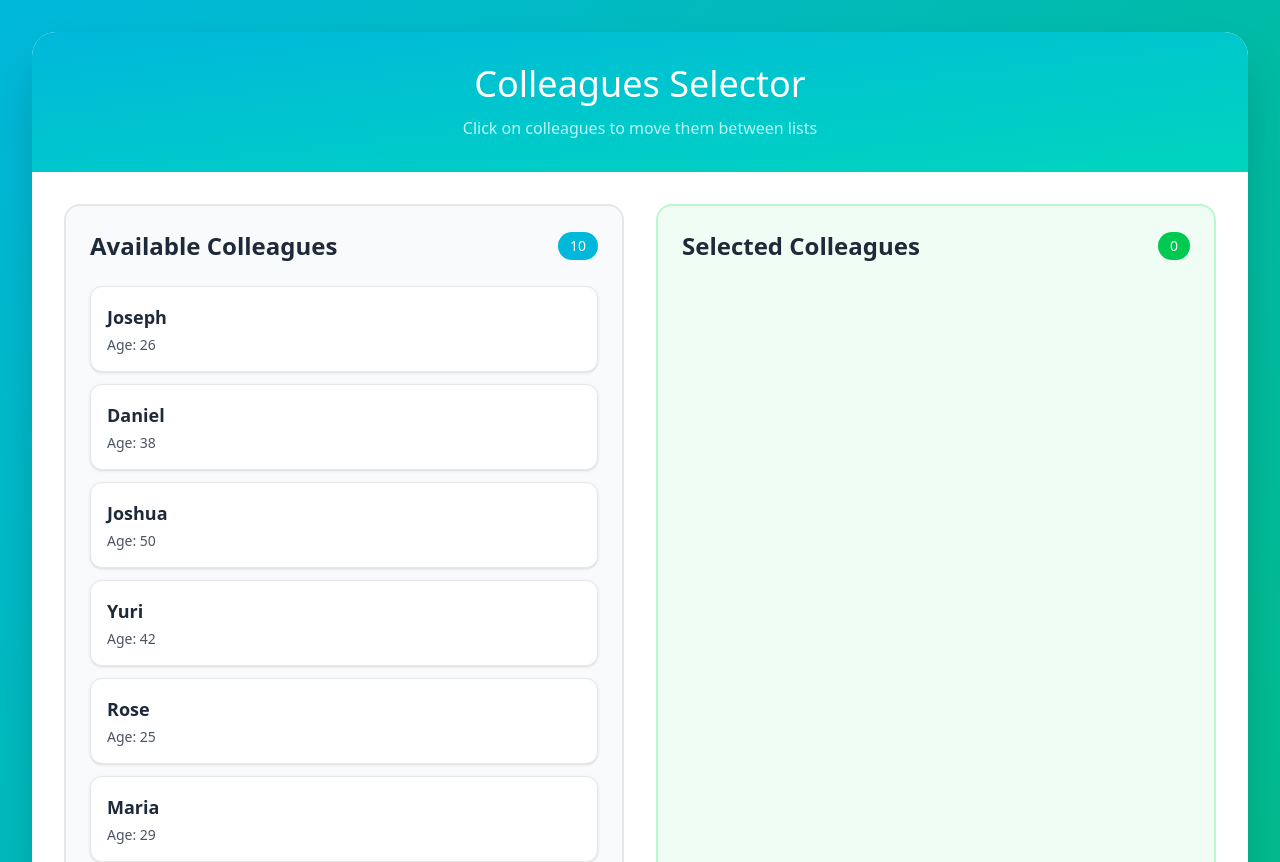
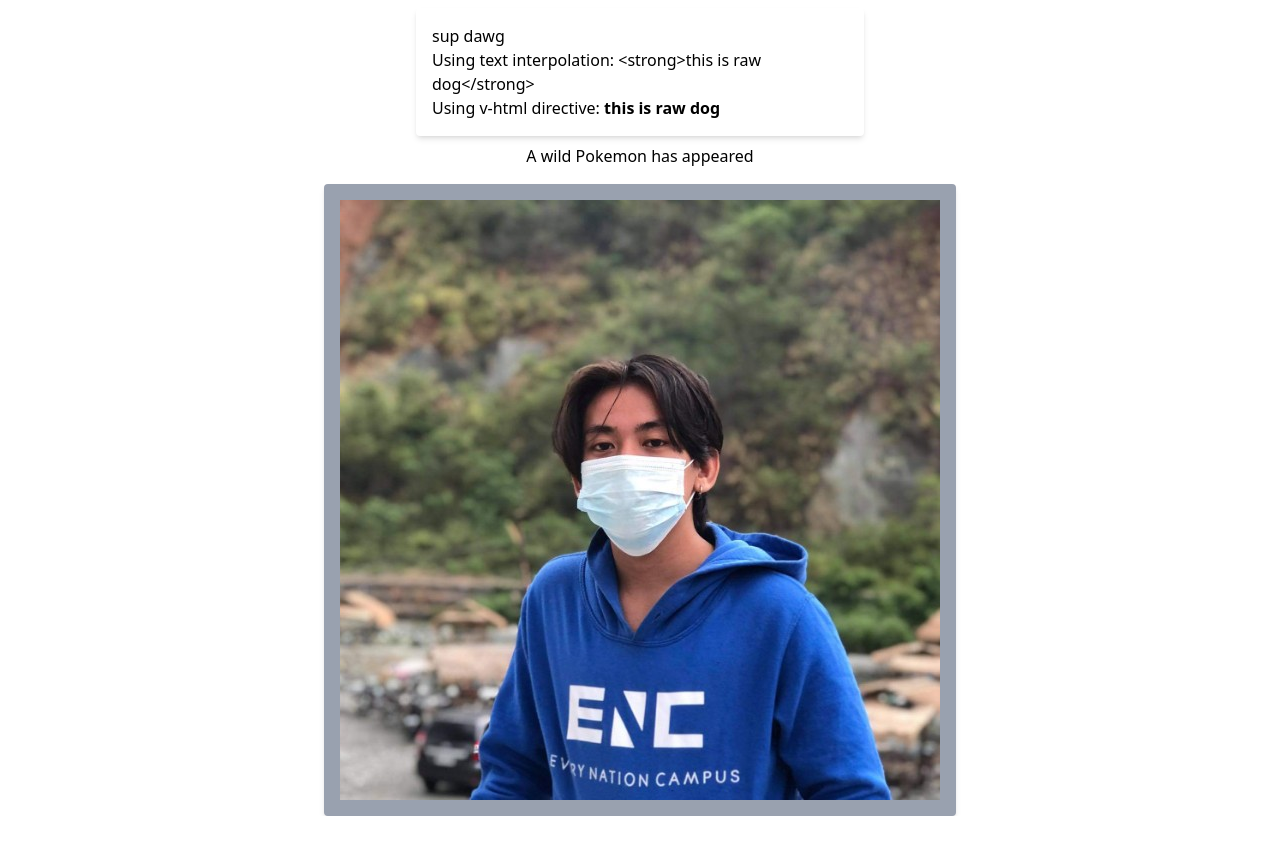
Before and after one commit to Miguelkarma/Colleague-Selector, a Vue app: page / in a window 1280 px wide. Shown: the top 862 px of the page. After the commit the page ends 816 px from the top, so only its background shows below. Built offline with nearby package versions, Linux system fonts and the light colour scheme.

Commit message:
binding attributes

```diff
--- a/src/App.vue
+++ b/src/App.vue
@@ -1,111 +1,33 @@
 <template>
-  <div
-    class="min-h-screen bg-gradient-to-br from-cyan-500 via-teal-500 to-emerald-500 p-4 sm:p-6 lg:p-8"
-  >
-    <div class="max-w-7xl mx-auto">
-      <div class="bg-white rounded-3xl shadow-2xl overflow-hidden">
-        <!-- Header -->
-        <div
-          class="bg-gradient-to-br from-cyan-500 to-teal-400 text-white p-8 text-center"
-        >
-          <h1 class="text-4xl font-light mb-3">Colleagues Selector</h1>
-          <p class="text-cyan-100 opacity-90">
-            Click on colleagues to move them between lists
-          </p>
-        </div>
-
-        <div class="p-8">
-          <div class="grid grid-cols-1 lg:grid-cols-2 gap-8 mb-8">
-            <!-- Available Colleagues -->
-            <ColleagueList
-              title="Available Colleagues"
-              :colleagues="availableColleagues"
-              :show-count="true"
-              :is-selected-list="false"
-              @select-colleague="moveToSelected"
-            />
-
-            <!-- Selected Colleagues -->
-            <ColleagueList
-              title="Selected Colleagues"
-              :colleagues="selectedColleagues"
-              :show-count="true"
-              :is-selected-list="true"
-              @select-colleague="moveToAvailable"
-            />
-          </div>
-
-          <!-- Overview -->
-          <div
-            class="text-center p-4 bg-gradient-to-r from-cyan-50 to-green-50 rounded-2xl border border-gray-200"
-          >
-            <p class="text-gray-600">
-              <span class="font-semibold text-cyan-600">{{
-                availableColleagues.length
-              }}</span>
-              available,
-              <span class="font-semibold text-green-600">{{
-                selectedColleagues.length
-              }}</span>
-              selected
-            </p>
-          </div>
-        </div>
-      </div>
+  <div class="m-auto bg-white p-4 rounded shadow-md max-w-md mt-2">
+    <h1>{{ msg }}</h1>
+    <p>Using text interpolation: {{ rawHtml }}</p>
+    <p>Using v-html directive: <span v-html="rawHtml"></span></p>
+  </div>
+  <div>
+    <div class="mx-auto">
+      <h1 :id="dynamicId" class="text-center mt-2">
+        A wild Pokemon has appeared
+      </h1>
     </div>
+    <img
+      class="mx-auto mt-4 p-4 bg-gray-400 rounded shadow-md"
+      :src="imageURL"
+      alt="vuelogo"
+    />
   </div>
 </template>
 
 <script>
-import ColleagueList from "./components/ColleagueList.vue";
-
+import logoImage from "@/assets/pic.jpg";
 export default {
-  name: "App",
-  components: {
-    ColleagueList,
-  },
   data() {
     return {
-      originalColleagues: [
-        { name: "Joseph", age: 26 },
-        { name: "Daniel", age: 38 },
-        { name: "Joshua", age: 50 },
-        { name: "Yuri", age: 42 },
-        { name: "Rose", age: 25 },
-        { name: "Maria", age: 29 },
-        { name: "Mark", age: 40 },
-        { name: "Pauline", age: 38 },
-        { name: "Jasmine", age: 38 },
-        { name: "Angel", age: 39 },
-      ],
-      selectedColleagues: [],
+      imageURL: logoImage,
+      msg: "sup dawg",
+      rawHtml: "<strong>this is raw dog</strong>",
+      dynamicId: "section-123",
     };
-  },
-  computed: {
-    availableColleagues() {
-      return this.originalColleagues.filter(
-        (colleague) =>
-          !this.selectedColleagues.some(
-            (selected) => selected.name === colleague.name
-          )
-      );
-    },
-  },
-  methods: {
-    moveToSelected(colleague) {
-      if (
-        !this.selectedColleagues.some(
-          (selected) => selected.name === colleague.name
-        )
-      ) {
-        this.selectedColleagues.push(colleague);
-      }
-    },
-    moveToAvailable(colleague) {
-      this.selectedColleagues = this.selectedColleagues.filter(
-        (selected) => selected.name !== colleague.name
-      );
-    },
   },
 };
 </script>
--- a/src/components/ColleagueList.vue
+++ /dev/null
@@ -1,203 +0,0 @@
-<template>
-  <div :class="listClasses">
-    <!-- Header -->
-    <div class="flex items-center justify-between mb-6">
-      <h2 class="text-2xl font-semibold text-gray-800">{{ title }}</h2>
-      <span v-if="showCount" :class="countBadgeClasses">
-        {{ colleagues.length }}
-      </span>
-    </div>
-
-    <!-- Colleagues List  -->
-    <div class="list-container relative min-h-20">
-      <transition-group
-        name="list"
-        tag="div"
-        class="space-y-3"
-        @before-enter="onBeforeEnter"
-        @enter="onEnter"
-        @leave="onLeave"
-      >
-        <div
-          v-for="(colleague, index) in colleagues"
-          :key="colleague.name"
-          :data-index="index"
-          class="colleague-item bg-white rounded-xl p-4 shadow-sm border border-gray-200 cursor-pointer transition-all duration-300 hover:shadow-md hover:translate-x-2 hover:scale-105 hover:border-l-4 group"
-          :class="colleagueItemClasses"
-          @click="handleColleagueClick(colleague)"
-        >
-          <div class="flex items-center justify-between">
-            <div>
-              <h3 :class="nameClasses">
-                {{ colleague.name }}
-              </h3>
-              <div class="flex items-center space-x-2 mt-1">
-                <span class="text-gray-600 text-sm"
-                  >Age: {{ colleague.age }}</span
-                >
-              </div>
-            </div>
-            <div :class="arrowClasses">
-              <svg
-                class="w-5 h-5"
-                fill="none"
-                stroke="currentColor"
-                viewBox="0 0 24 24"
-              >
-                <path
-                  stroke-linecap="round"
-                  stroke-linejoin="round"
-                  stroke-width="2"
-                  :d="isSelectedList ? 'M15 19l-7-7 7-7' : 'M9 5l7 7-7 7'"
-                />
-              </svg>
-            </div>
-          </div>
-        </div>
-      </transition-group>
-    </div>
-  </div>
-</template>
-
-<script>
-export default {
-  name: "ColleagueList",
-  props: {
-    title: {
-      type: String,
-      required: true,
-    },
-    colleagues: {
-      type: Array,
-      required: true,
-    },
-    showCount: {
-      type: Boolean,
-      default: false,
-    },
-    isSelectedList: {
-      type: Boolean,
-      default: false,
-    },
-  },
-  data() {
-    return {
-      countChanged: false,
-    };
-  },
-  computed: {
-    listClasses() {
-      return [
-        "rounded-2xl p-6 border-2 transition-all duration-300 hover:shadow-lg hover:-translate-y-1",
-        {
-          "bg-gray-50 hover:bg-cyan-100 border-gray-200 hover:border-cyan-300":
-            !this.isSelectedList,
-          "bg-green-50 hover:bg-green-100 border-green-200 hover:border-green-300":
-            this.isSelectedList,
-        },
-      ];
-    },
-    countBadgeClasses() {
-      return [
-        "px-3 py-1 rounded-full text-sm font-medium transition-all duration-300",
-        {
-          "bg-cyan-500 text-white": !this.isSelectedList,
-          "bg-green-500 text-white": this.isSelectedList,
-          "animate-pulse": this.countChanged,
-        },
-      ];
-    },
-    nameClasses() {
-      return [
-        "font-semibold text-gray-800 text-lg transition-colors duration-300",
-        {
-          "group-hover:text-cyan-600": !this.isSelectedList,
-          "group-hover:text-red-600": this.isSelectedList,
-        },
-      ];
-    },
-    arrowClasses() {
-      return [
-        "opacity-0 group-hover:opacity-100 transition-all duration-300 transform group-hover:translate-x-1",
-        {
-          "text-cyan-500": !this.isSelectedList,
-          "text-red-500": this.isSelectedList,
-        },
-      ];
-    },
-    colleagueItemClasses() {
-      return {
-        "hover:border-l-cyan-500": !this.isSelectedList,
-        "hover:border-l-red-500": this.isSelectedList,
-        "bg-gradient-to-br from-green-50 to-white": this.isSelectedList,
-      };
-    },
-  },
-  watch: {
-    colleagues: {
-      handler() {
-        this.triggerCountAnimation();
-      },
-      deep: true,
-    },
-  },
-  methods: {
-    handleColleagueClick(colleague) {
-      this.$emit("select-colleague", colleague);
-    },
-    triggerCountAnimation() {
-      this.countChanged = true;
-      setTimeout(() => {
-        this.countChanged = false;
-      }, 300);
-    },
-    onBeforeEnter(el) {
-      el.style.opacity = "0";
-      el.style.transform = "translateY(-20px) scale(0.95)";
-    },
-    onEnter(el, done) {
-      const delay = el.dataset.index * 50;
-      setTimeout(() => {
-        el.style.transition = "all 0.5s cubic-bezier(0.4, 0, 0.2, 1)";
-        el.style.opacity = "1";
-        el.style.transform = "translateY(0) scale(1)";
-        done();
-      }, delay);
-    },
-    onLeave(el, done) {
-      el.style.transition = "all 0.5s cubic-bezier(0.4, 0, 0.2, 1)";
-      el.style.opacity = "0";
-      el.style.transform = "translateY(20px) scale(0.95)";
-      setTimeout(done, 500);
-    },
-  },
-};
-</script>
-
-<style scoped>
-.list-move,
-.list-enter-active,
-.list-leave-active {
-  transition: all 0.5s cubic-bezier(0.4, 0, 0.2, 1);
-}
-
-.list-enter-from {
-  opacity: 0;
-  transform: translateY(-20px) scale(0.95);
-}
-
-.list-leave-to {
-  opacity: 0;
-  transform: translateY(20px) scale(0.95);
-}
-
-.list-leave-active {
-  position: absolute;
-  width: calc(100% - 1.5rem);
-  z-index: 0;
-}
-
-.list-move {
-  transform: translateZ(0);
-}
-</style>
```
Also changed, not shown: src/assets/pic.jpg (added).
